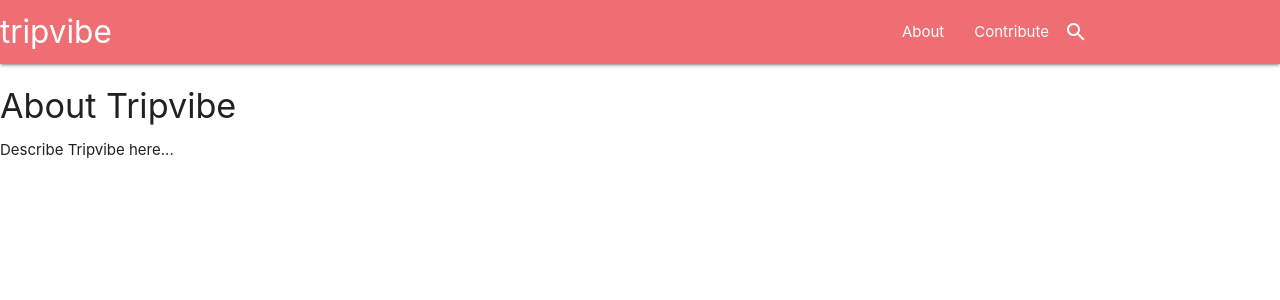
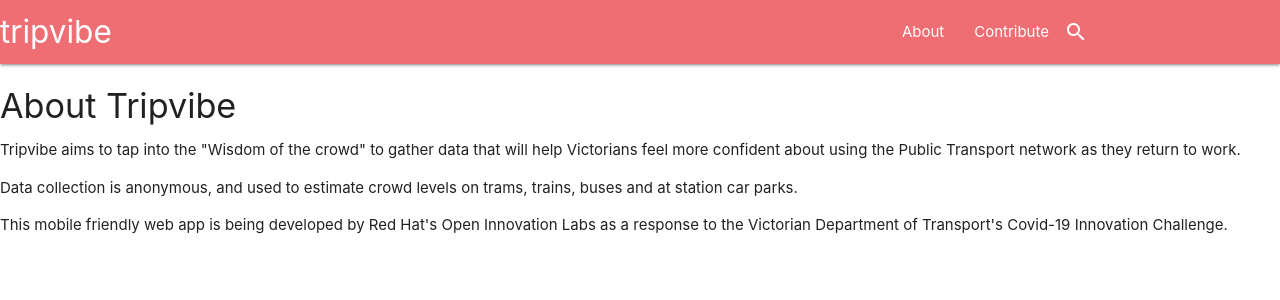
Before and after one commit to rossbrigoli/tripvibe, an Angular app: page /about in a window 1280 px wide. Shown: the top 300 px of the page. Built offline with nearby package versions, Linux system fonts and the light colour scheme.

Commit message:
Updates tripvibe about page

```diff
--- a/src/app/components/about/about.component.html
+++ b/src/app/components/about/about.component.html
@@ -1,2 +1,4 @@
 <h4>About Tripvibe</h4>
-<p>Describe Tripvibe here...</p>
+<p>Tripvibe aims to tap into the "Wisdom of the crowd" to gather data that will help Victorians feel more confident about using the Public Transport network as they return to work.</p>
+<p>Data collection is anonymous, and used to estimate crowd levels on trams, trains, buses and at station car parks. </p>
+<p>This mobile friendly web app is being developed by Red Hat's Open Innovation Labs as a response to the Victorian Department of Transport's Covid-19 Innovation Challenge.</p>
```
